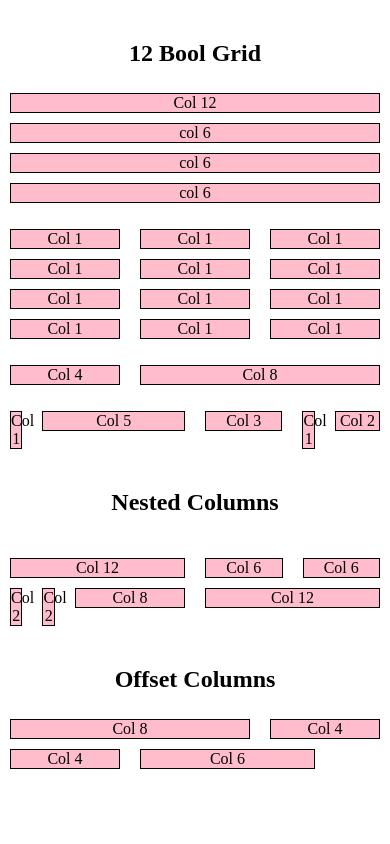
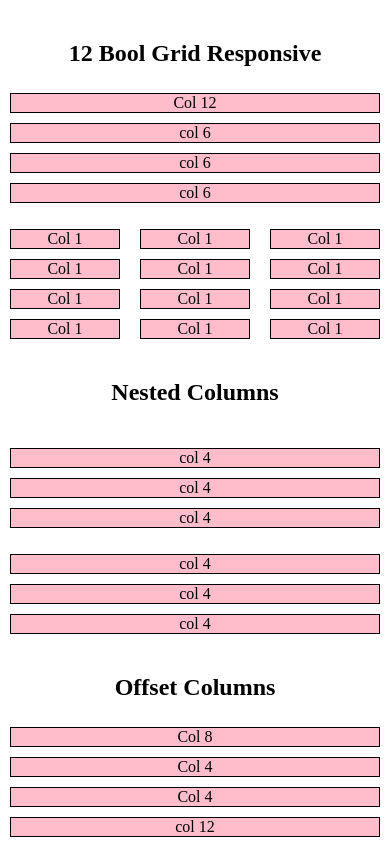
Before and after one commit to PierGiulioMinetti/html-css-resp-wannabe-12bool, a plain HTML site: page index.html in a window 390 px wide. Drawn offline with Linux system fonts and the light colour scheme.

Commit message:
12 bool grid responsive finished

```diff
--- a/css-12bool.css
+++ b/css-12bool.css
@@ -179,57 +179,43 @@
     .col-md-1 {
         width: calc(100% / 12);
     }
-}
-
-
     /* offset md */
-
     .offset-md-12 {
         margin-left: 100%;
     }
-
     .offset-md-11 {
         margin-left: calc(( 100% / 12) * 11);
     }
-
     .offset-md-10 {
         margin-left: calc(( 100% / 12) * 10);
     }
-
     .offset-md-9 {
         margin-left: calc(( 100% / 12) * 9);
     }
-
     .offset-md-8 {
         margin-left: calc(( 100% / 12) * 8);
     }
-
     .offset-md-7 {
         margin-left: calc(( 100% / 12) * 7);
     }
-
     .offset-md-6 {
         margin-left: calc(( 100% / 12) * 6);
     }
-
     .offset-md-5 {
         margin-left: calc(( 100% / 12) * 5);
     }
-
     .offset-md-4 {
         margin-left: calc(( 100% / 12) * 4);
     }
-
     .offset-md-3 {
         margin-left: calc(( 100% / 12) * 3);
     }
-
     .offset-md-2 {
         margin-left: calc(( 100% / 12) * 2);
     }
-
     .offset-md-1 {
         margin-left: calc( 100% / 12);
+    }
 }
 
 
@@ -272,55 +258,44 @@
     .col-lg-1 {
         width: calc(100% / 12);
     }
-}
-
-
     /* offset lg */
-
     .offset-lg-12 {
         margin-left: 100%;
     }
-
     .offset-lg-11 {
         margin-left: calc(( 100% / 12) * 11);
     }
-
     .offset-lg-10 {
         margin-left: calc(( 100% / 12) * 10);
     }
-
     .offset-lg-9 {
         margin-left: calc(( 100% / 12) * 9);
     }
-
     .offset-lg-8 {
         margin-left: calc(( 100% / 12) * 8);
     }
-
     .offset-lg-7 {
         margin-left: calc(( 100% / 12) * 7);
     }
-
     .offset-lg-6 {
         margin-left: calc(( 100% / 12) * 6);
     }
-
     .offset-lg-5 {
         margin-left: calc(( 100% / 12) * 5);
     }
-
     .offset-lg-4 {
         margin-left: calc(( 100% / 12) * 4);
     }
-
     .offset-lg-3 {
         margin-left: calc(( 100% / 12) * 3);
     }
-
     .offset-lg-2 {
         margin-left: calc(( 100% / 12) * 2);
     }
-
     .offset-lg-1 {
         margin-left: calc( 100% / 12);
     }
+    .offset-lg-0 {
+        margin-left: 0;
+    }
+}
--- a/index.html
+++ b/index.html
@@ -13,7 +13,7 @@
 
     <!-- FIRST SECTION -->
 
-    <h2>12 Bool Grid</h2>
+    <h2>12 Bool Grid Responsive</h2>
     <div class="container">
         <div class=" col-xs-12 col-md-12">
             <div class="box">Col 12</div>
@@ -98,98 +98,56 @@
         </div>
     </div>
 
-    <div class="container">
-        <div class="col-xs-4">
-            <div class="box">
-                Col 4
-            </div>
-        </div>
-        <div class="col-xs-8">
-            <div class="box">
-                Col 8
-            </div>
-        </div>
-    </div>
 
-    <div class="container">
-        <div class="col-xs-1">
-            <div class="box">
-                Col 1
-            </div>
-        </div>
-        <div class="col-xs-5">
-            <div class="box">
-                Col 5
-            </div>
-        </div>
-        <div class="col-xs-3">
-            <div class="box">
-                Col 3
-            </div>
-        </div>
-        <div class="col-xs-1">
-            <div class="box">
-                Col 1
-            </div>
-        </div>
-        <div class="col-xs-2">
-            <div class="box">
-                Col 2
-            </div>
-        </div>
-
-    </div>
 
     <!-- SECOND SECTION -->
 
     <h2>Nested Columns</h2>
 
     <div class="container">
-        <div class="col-xs-6 padding-0">
+        <div class="col-lg-6 col-xs-12 padding-0">
             <div class="container">
-                <div class="col-xs-12">
+                <div class="col-lg-4 offset-lg-0 col-md-10 offset-md-1 col-xs-12">
                     <div class="box">
-                        Col 12
+                        col 4
                     </div>
                 </div>
-                <div class="col-xs-2">
+                <div class="col-lg-4 offset-lg-0 col-md-10 offset-md-1 col-xs-12">
                     <div class="box">
-                        Col 2
+                        col 4
                     </div>
                 </div>
-                <div class="col-xs-2 ">
+                <div class="col-lg-4 offset-lg-0 col-md-10 offset-md-1 col-xs-12">
                     <div class="box">
-                        Col 2
+                        col 4
                     </div>
                 </div>
-                <div class="col-xs-8">
+            </div>
+        </div>
+        <div class="container">
+            <div class="col-lg-6 col-xs-12 padding-0">
+                <div class="container">
+                    <div class="col-lg-4 col-md-10 offset-md-1 col-xs-12">
                         <div class="box">
-                        Col 8
+                            col 4
+                        </div>
+                    </div>
+                    <div class="col-lg-4 col-md-10 offset-md-1 col-xs-12">
+                        <div class="box">
+                            col 4
+                        </div>
+                    </div>
+                    <div class="col-lg-4  col-md-10 offset-md-1 col-xs-12">
+                        <div class="box">
+                            col 4
                         </div>
                     </div>
                 </div>
             </div>
 
-        <div class="col-xs-6 padding-0">
-            <div class="container">
-                <div class="col-xs-6">
-                    <div class="box">
-                        Col 6
         </div>
-                </div>
-                <div class="col-xs-6">
-                    <div class="box">
-                        Col 6
-                    </div>
-                </div>
-                <div class="col-xs-12">
-                    <div class="box">
-                        Col 12
-                    </div>
-                </div>
-            </div>
-        </div>
-    </div>
+
+
         <!-- OFFSET COLUMNS SECTION -->
 
         <h2>
@@ -197,24 +155,24 @@
         </h2>
 
         <div class="container ">
-        <div class="col-xs-8 offset-2">
+            <div class="col-xs-12 col-md-10 offset-md-1 col-lg-8 offset-lg-2">
                 <div class="box">
                     Col 8
                 </div>
             </div>
-        <div class="col-xs-4 ">
+            <div class="col-lg-4 col-md6 col-xs-12">
                 <div class="box">
                     Col 4
                 </div>
             </div>
-        <div class="col-xs-4 offset-4">
+            <div class="col-lg-4 offset-lg-4 col-md6 col-xs-12">
                 <div class="box">
                     Col 4
                 </div>
             </div>
-        <div class="col-xs-6 offset-6">
+            <div class="col-xs-12 col-md-8 offset-md-2 col-xl-6 offset-xl-3">
                 <div class="box">
-                Col 6
+                    col 12
                 </div>
             </div>
         </div>
```
Lines whose indentation alone changed are shown as unchanged.
